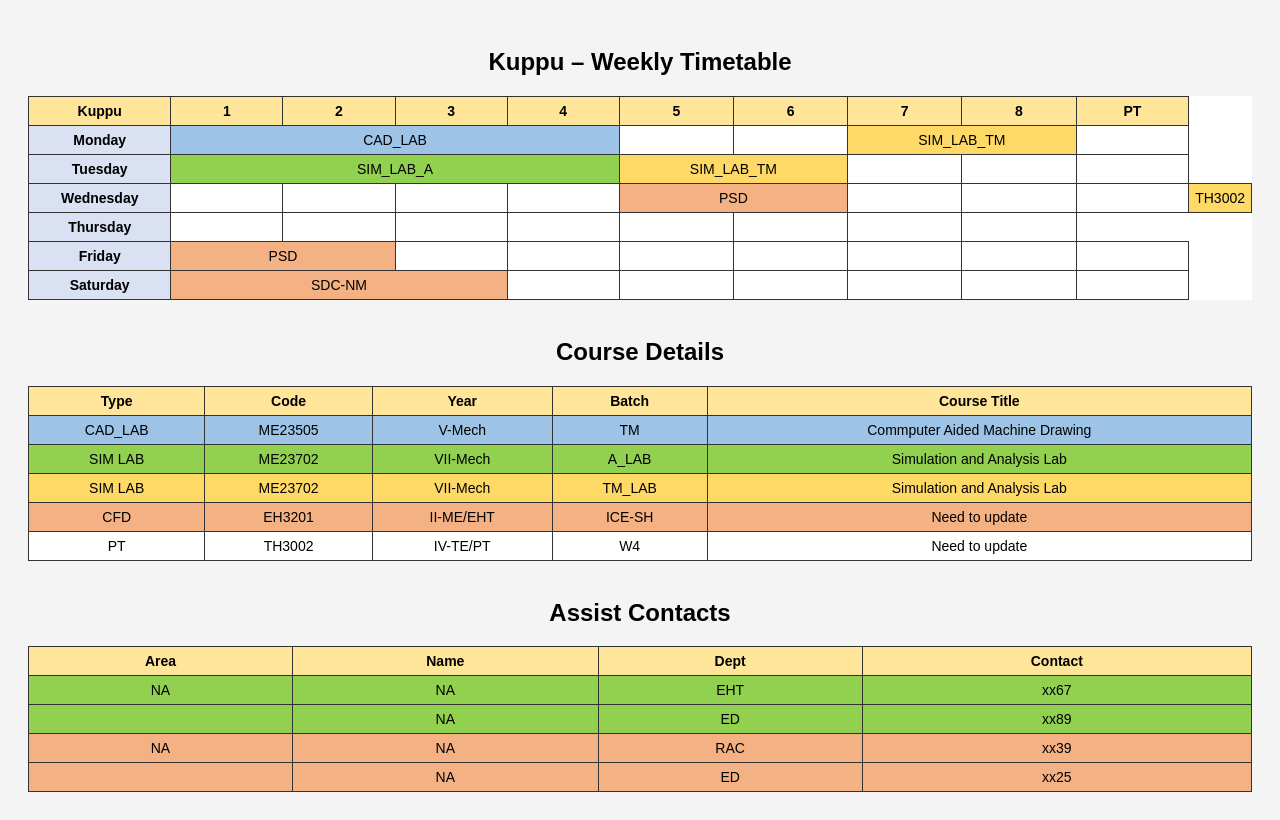
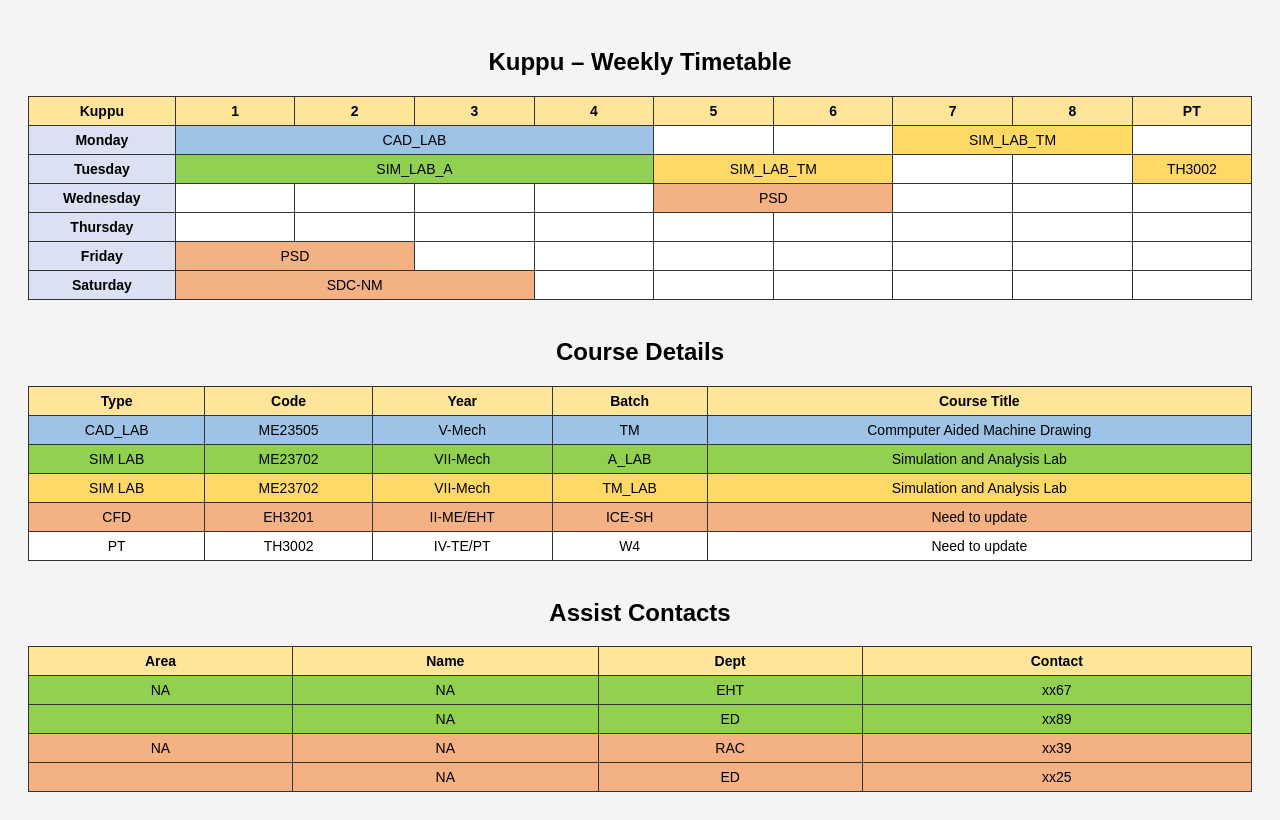
Before and after one commit to ekuppu/timetable, a plain HTML site: page index.html in a window 1280 px wide. Drawn offline with Linux system fonts and the light colour scheme.

Commit message:
Update index.html

```diff
--- a/index.html
+++ b/index.html
@@ -110,7 +110,8 @@
         <td class="day">Tuesday</td>
          <td colspan="4" class="green">SIM_LAB_A</td>
         <td colspan="2" class="yellow">SIM_LAB_TM</td>
-        <td></td><td></td><td></td>
+        <td></td><td></td>
+        <td class="yellow">TH3002</td>
     </tr>
 
     <tr>
@@ -118,13 +119,13 @@
         <td></td><td></td><td></td><td></td>
         <td colspan="2" class="orange">PSD</td>
         <td></td><td></td><td></td>
-        <td class="yellow">TH3002</td>
+
     </tr>
 
     <tr>
         <td class="day">Thursday</td>
         <td></td><td></td><td></td><td></td>
-        <td></td><td></td><td></td><td></td>
+        <td></td><td></td><td></td><td></td><td></td>
     </tr>
 
     <tr>
```
